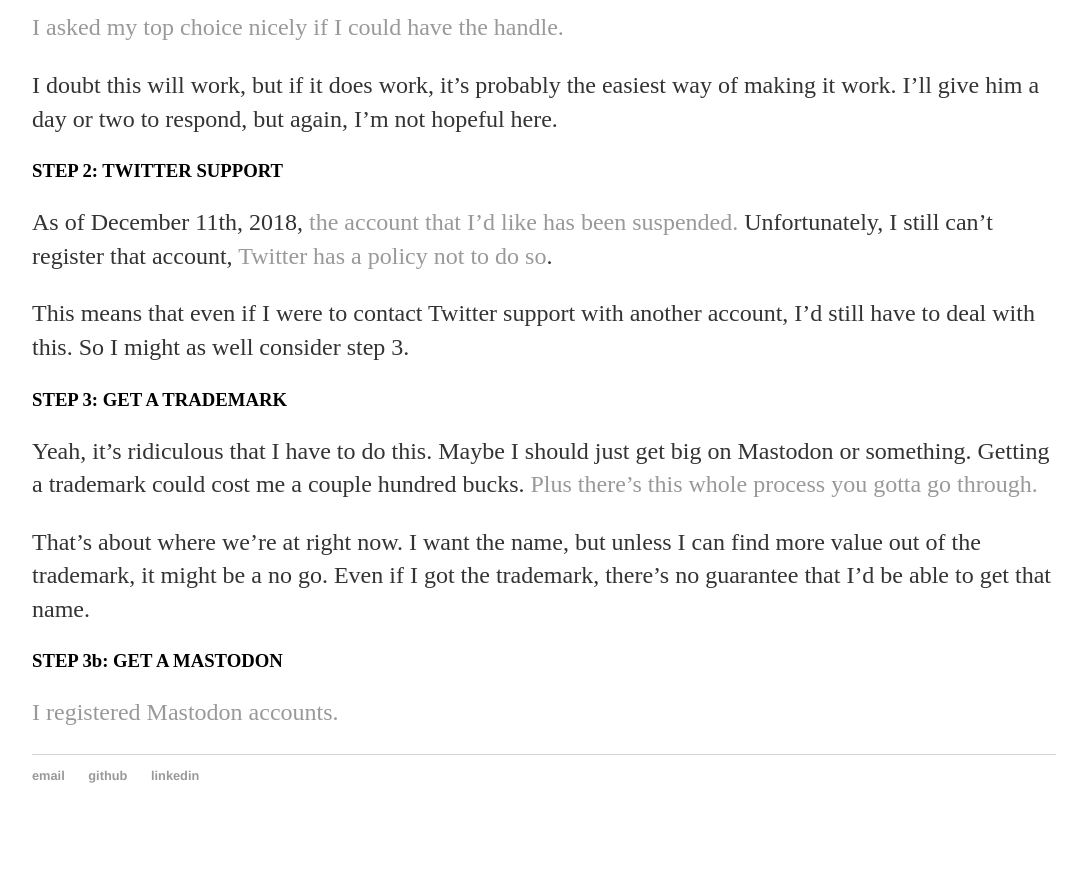
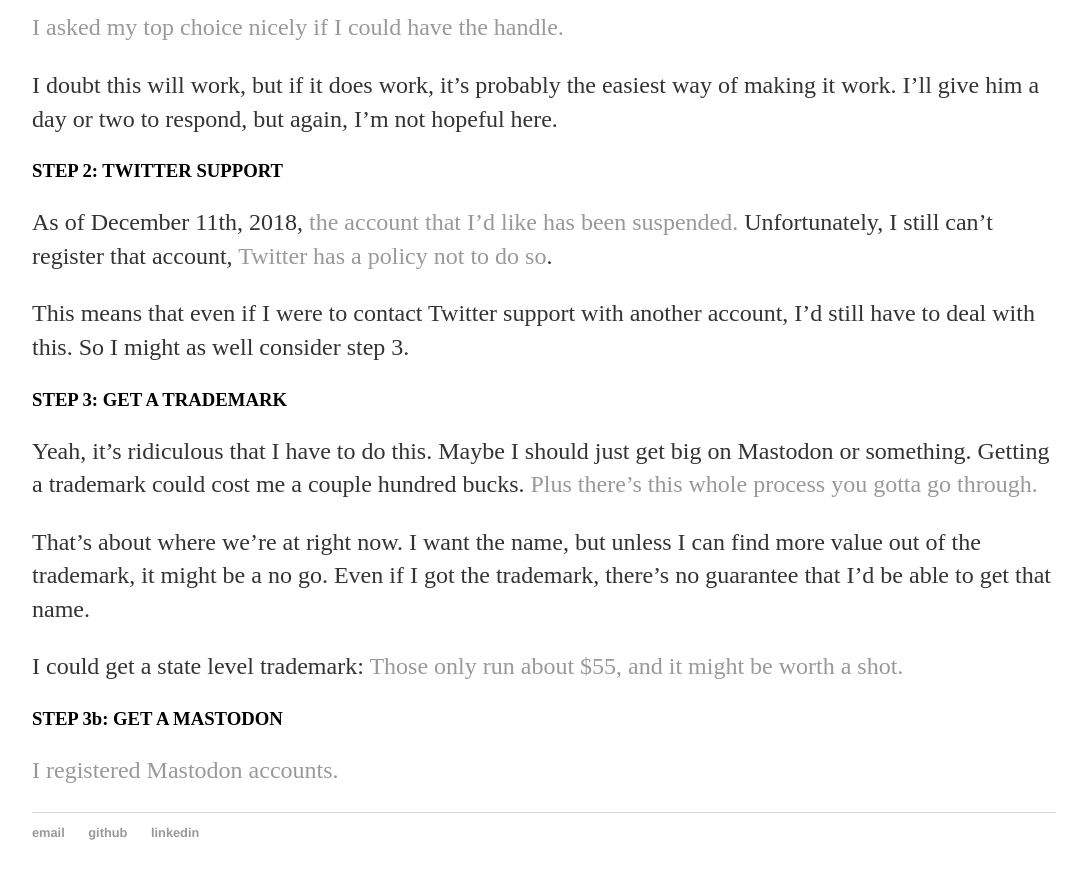
Before and after one commit to zmmille2/zmmille2.github.io, a Jekyll site: the page built from _posts/2018-08-01-hunt-for-@zach_miller.md, in a window 1280 px wide and 900 px high, scrolled down 1017 px. Shown: the top 879 px of the window, without its empty margins (96-1178 px from the left). Built offline with Jekyll 4.4.1, drawn with Linux system fonts in a browser that asks for light colours; our own code applies the rules of GitHub Pages for plain Markdown files; before the commit the page ends 1860 px from its top, so only the background shows below that.

Commit message:
state trademark

```diff
--- a/_posts/2018-08-01-hunt-for-@zach_miller.md
+++ b/_posts/2018-08-01-hunt-for-@zach_miller.md
@@ -35,6 +35,8 @@
 I want the name, but unless I can find more value out of the trademark, it might be a no go.
 Even if I got the trademark, there's no guarantee that I'd be able to get that name.
 
+I could get a state level trademark: [Those only run about $55, and it might be worth a shot.](https://www.sos.wa.gov/_assets/corps/trademark-registration-fillable-form.pdf)
+
 ### STEP 3b: GET A MASTODON
 
 [I registered](https://mastodon.xyz/web/accounts/235232) [Mastodon accounts.](https://mastodon.technology/web/accounts/160900)
```
